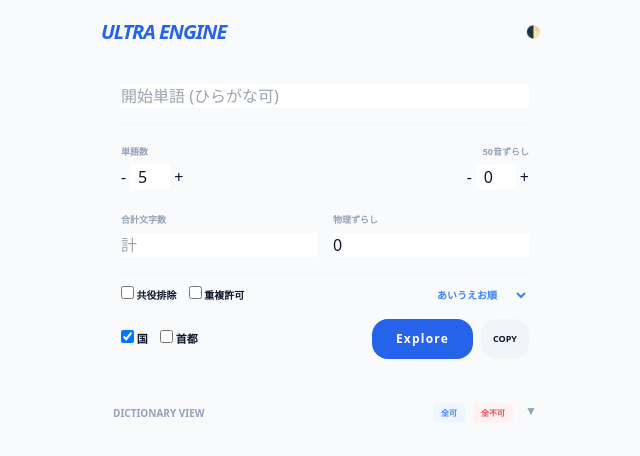
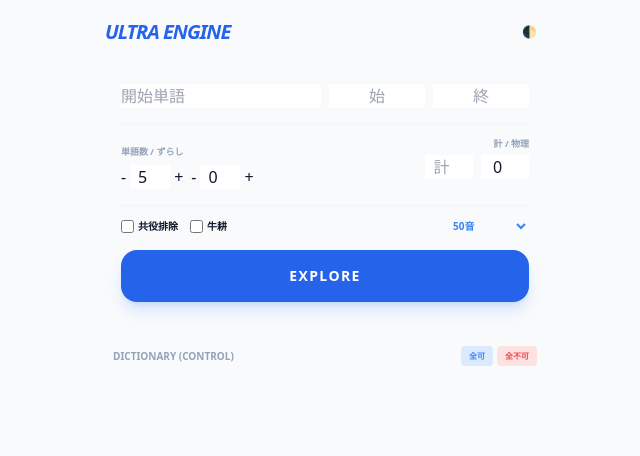
Before and after one commit to xjrstjrwvg-commits/pyongyang-, a Flask app: page / in a window 1280 px wide. Shown: the top 456 px of the page, without its empty margins (315-955 px from the left). Run offline with Flask 3, Linux system fonts and the light colour scheme; some libraries are stand-ins or nearby versions.

Commit message:
index.html

```diff
--- a/templates/index.html
+++ b/templates/index.html
@@ -6,7 +6,7 @@
     <title>極・ULTRA ENGINE</title>
     <script src="https://cdn.tailwindcss.com"></script>
     <script>
-        let wordStates = {}; // 0:Normal, 1:Block, 2:Force
+        let wordStates = {};
         let masterDataCache = {};
 
         function toggleDarkMode() {
@@ -16,8 +16,8 @@
 
         function saveSettings() {
             const settings = {
-                sw: document.getElementById('sw').value, ml: document.getElementById('ml').value,
-                ks: document.getElementById('ks').value, ps: document.getElementById('ps').value,
+                sw: document.getElementById('sw').value, sc: document.getElementById('sc').value, ec: document.getElementById('ec').value,
+                ml: document.getElementById('ml').value, ks: document.getElementById('ks').value, ps: document.getElementById('ps').value,
                 ttl: document.getElementById('ttl').value, conj: document.getElementById('conj').checked,
                 rt: document.getElementById('rt').checked, sort: document.getElementById('sort_type').value,
                 cats: Array.from(document.querySelectorAll('input[name="cat"]:checked')).map(c => c.value),
@@ -33,12 +33,14 @@
             if (localStorage.ultraSettings) {
                 const s = JSON.parse(localStorage.ultraSettings);
                 document.getElementById('sw').value = s.sw || "";
+                document.getElementById('sc').value = s.sc || "";
+                document.getElementById('ec').value = s.ec || "";
                 document.getElementById('ml').value = s.ml || 5;
                 document.getElementById('ks').value = s.ks || 0;
                 document.getElementById('ps').value = s.ps || 0;
                 document.getElementById('ttl').value = s.ttl || "";
-                document.getElementById('conj').checked = s.conj;
-                document.getElementById('rt').checked = s.rt;
+                document.getElementById('conj').checked = s.conj || false;
+                document.getElementById('rt').checked = s.rt || false;
                 document.getElementById('sort_type').value = s.sort || "kana";
                 document.querySelectorAll('input[name="cat"]').forEach(c => c.checked = (s.cats || []).includes(c.value));
                 wordStates = s.wordStates || {};
@@ -49,18 +51,17 @@
         function renderDictionary(data) {
             const container = document.getElementById('dict-content');
             container.innerHTML = Object.keys(data).map(cat => `
-                <div class="mb-4">
+                <div class="mb-4 text-xs">
                     <p class="text-[10px] font-bold text-blue-500 uppercase mb-2 border-b border-blue-500/20">${cat}</p>
                     <div class="space-y-1">
                         ${data[cat].sort().map(w => {
                             const state = wordStates[w] || 0;
                             const colors = ["bg-slate-100 dark:bg-slate-800", "bg-red-100 dark:bg-red-900/40 text-red-500", "bg-blue-600 text-white"];
                             const labels = ["可", "不可", "必須"];
-                            return `
-                                <div class="flex justify-between items-center p-2 rounded-lg ${colors[state]} transition-all text-xs font-bold">
-                                    <span>${w}</span>
-                                    <button onclick="cycleState('${w}')" class="px-3 py-1 rounded-md border border-black/10 dark:border-white/10 text-[9px] font-bold">${labels[state]}</button>
-                                </div>`;
+                            return `<div class="flex justify-between items-center p-2 rounded-lg ${colors[state]} transition-all font-bold">
+                                <span>${w}</span>
+                                <button onclick="cycleState('${w}')" class="px-3 py-1 rounded-md border border-black/10 dark:border-white/10 text-[9px] uppercase tracking-tighter">${labels[state]}</button>
+                            </div>`;
                         }).join('')}
                     </div>
                 </div>`).join('');
@@ -69,108 +70,91 @@
         function cycleState(w) { wordStates[w] = ((wordStates[w] || 0) + 1) % 3; saveSettings(); renderDictionary(masterDataCache); }
         function allState(s) { Object.keys(masterDataCache).forEach(c => masterDataCache[c].forEach(w => wordStates[w] = s)); saveSettings(); renderDictionary(masterDataCache); }
         function adjustVal(id, delta) { const el = document.getElementById(id); el.value = parseInt(el.value) + delta; saveSettings(); }
-
-        function copyAll() {
-            if (currentRoutes.length === 0) return;
-            const text = currentRoutes.map((rt, i) => `#${i+1}: ${rt.join(' → ')} (${rt.join('').length}文字)`).join('\n');
-            navigator.clipboard.writeText(text).then(() => {
-                const btn = document.getElementById('copyBtn');
-                btn.innerText = "COPIED!";
-                setTimeout(() => btn.innerText = "ALL COPY", 2000);
-            });
-        }
         window.onload = init;
     </script>
     <style>
         .dark { color-scheme: dark; }
         .glass { @apply bg-white dark:bg-slate-900 border border-slate-200 dark:border-slate-800 shadow-xl; }
         input, select { @apply bg-slate-50 dark:bg-slate-800 border-slate-300 dark:border-slate-700 p-2 rounded-xl text-xs outline-none focus:ring-1 ring-blue-500; }
-        .step-btn { @apply bg-slate-200 dark:bg-slate-700 w-7 h-7 flex items-center justify-center rounded font-black active:scale-90 transition-all; }
-        details > summary { list-style: none; }
-        details > summary::-webkit-details-marker { display: none; }
+        .step-btn { @apply bg-slate-200 dark:bg-slate-700 w-8 h-8 flex items-center justify-center rounded-lg font-black active:scale-90 transition-all; }
     </style>
 </head>
 <body class="bg-slate-50 dark:bg-slate-950 text-slate-900 dark:text-slate-100 p-3 font-sans" onchange="saveSettings()" oninput="saveSettings()">
     <div class="max-w-md mx-auto space-y-3">
-        <header class="flex justify-between items-center py-1">
+        <header class="flex justify-between items-center py-1 px-1">
             <h1 class="text-xl font-black italic text-blue-600 uppercase tracking-tighter">Ultra Engine</h1>
             <button onclick="toggleDarkMode()" class="p-2 glass rounded-full text-xs">🌓</button>
         </header>
 
         <div class="glass rounded-[28px] p-5 space-y-4">
-            <input id="sw" placeholder="開始単語 (ひらがな可)" class="w-full">
+            <div class="grid grid-cols-4 gap-2">
+                <input id="sw" placeholder="開始単語" class="col-span-2">
+                <input id="sc" placeholder="始" class="text-center">
+                <input id="ec" placeholder="終" class="text-center">
+            </div>
+
             <div class="grid grid-cols-2 gap-4 border-t border-slate-100 dark:border-slate-800 pt-3">
                 <div class="space-y-1">
-                    <label class="text-[9px] font-bold text-slate-400 uppercase">単語数</label>
-                    <div class="flex items-center gap-1"><button onclick="adjustVal('ml',-1)" class="step-btn">-</button><input type="number" id="ml" value="5" class="w-10 text-center"><button onclick="adjustVal('ml',1)" class="step-btn">+</button></div>
+                    <label class="text-[9px] font-bold text-slate-400 uppercase">単語数 / ずらし</label>
+                    <div class="flex gap-2">
+                        <div class="flex items-center gap-1"><button onclick="adjustVal('ml',-1)" class="step-btn">-</button><input type="number" id="ml" value="5" class="w-10 text-center"><button onclick="adjustVal('ml',1)" class="step-btn">+</button></div>
+                        <div class="flex items-center gap-1"><button onclick="adjustVal('ks',-1)" class="step-btn">-</button><input type="number" id="ks" value="0" class="w-10 text-center"><button onclick="adjustVal('ks',1)" class="step-btn">+</button></div>
+                    </div>
                 </div>
-                <div class="space-y-1 text-right">
-                    <label class="text-[9px] font-bold text-slate-400 uppercase">50音ずらし</label>
-                    <div class="flex items-center justify-end gap-1"><button onclick="adjustVal('ks',-1)" class="step-btn">-</button><input type="number" id="ks" value="0" class="w-10 text-center"><button onclick="adjustVal('ks',1)" class="step-btn">+</button></div>
+                <div class="space-y-1">
+                    <label class="text-[9px] font-bold text-slate-400 uppercase block text-right">計 / 物理</label>
+                    <div class="flex justify-end gap-2">
+                        <input type="number" id="ttl" placeholder="計" class="w-12 text-center">
+                        <input type="number" id="ps" value="0" class="w-12 text-center">
+                    </div>
                 </div>
             </div>
-            <div class="grid grid-cols-2 gap-4">
-                <div class="space-y-1"><label class="text-[9px] font-bold text-slate-400 uppercase">合計文字数</label><input type="number" id="ttl" placeholder="計" class="w-full"></div>
-                <div class="space-y-1"><label class="text-[9px] font-bold text-slate-400 uppercase">物理ずらし</label><input type="number" id="ps" value="0" class="w-full"></div>
-            </div>
+
             <div class="flex justify-between items-center text-[10px] font-bold border-t border-slate-100 dark:border-slate-800 pt-3">
-                <div class="flex gap-3"><label><input type="checkbox" id="conj"> 共役排除</label><label><input type="checkbox" id="rt"> 重複許可</label></div>
-                <select id="sort_type" class="bg-transparent border-none w-24 text-blue-500">
-                    <option value="kana">あいうえお順</option>
-                    <option value="len_desc">文字数：多い順</option>
-                    <option value="len_asc">文字数：少ない順</option>
+                <div class="flex gap-3"><label class="flex items-center gap-1"><input type="checkbox" id="conj"> 共役排除</label><label class="flex items-center gap-1"><input type="checkbox" id="rt"> 牛耕</label></div>
+                <select id="sort_type" class="bg-transparent border-none w-20 text-blue-500 font-bold">
+                    <option value="kana">50音</option>
+                    <option value="len_desc">多順</option>
+                    <option value="len_asc">少順</option>
                 </select>
             </div>
-            <div class="flex items-center justify-between text-[11px] font-bold">
-                <div class="flex gap-3"><label><input type="checkbox" name="cat" value="country" checked> 国</label><label><input type="checkbox" name="cat" value="capital"> 首都</label></div>
-                <div class="flex gap-2">
-                    <button onclick="run()" id="btn" class="bg-blue-600 text-white font-black px-6 py-3 rounded-2xl active:scale-95 transition-all text-xs tracking-widest">Explore</button>
-                    <button onclick="copyAll()" id="copyBtn" class="bg-slate-100 dark:bg-slate-800 font-bold px-3 py-3 rounded-2xl text-[9px] uppercase">Copy</button>
-                </div>
-            </div>
+
+            <button onclick="run()" id="btn" class="w-full bg-blue-600 text-white font-black py-4 rounded-2xl active:scale-95 transition-all text-sm uppercase tracking-widest shadow-lg shadow-blue-500/20">Explore</button>
         </div>
 
         <details class="glass rounded-2xl overflow-hidden">
             <summary class="p-3 text-[10px] font-black uppercase text-slate-400 cursor-pointer flex justify-between items-center bg-slate-50 dark:bg-slate-800/50">
-                <span>Dictionary View</span>
-                <div class="flex gap-2">
-                    <button onclick="allState(0)" class="bg-blue-50 dark:bg-blue-900/40 px-2 py-1 rounded text-[8px] text-blue-500">全可</button>
-                    <button onclick="allState(1)" class="bg-red-50 dark:bg-red-900/40 px-2 py-1 rounded text-[8px] text-red-500">全不可</button>
-                    <span class="text-xs ml-1">▼</span>
-                </div>
+                <span>Dictionary (Control)</span>
+                <div class="flex gap-1"><button onclick="allState(0)" class="bg-blue-100 dark:bg-blue-900/40 px-2 py-1 rounded text-[8px] text-blue-500">全可</button><button onclick="allState(1)" class="bg-red-100 dark:bg-red-900/40 px-2 py-1 rounded text-[8px] text-red-500 font-bold">全不可</button></div>
             </summary>
             <div id="dict-content" class="p-4 max-h-96 overflow-y-auto bg-white dark:bg-slate-900">Loading...</div>
         </details>
-        <div id="stats" class="text-center text-[10px] font-bold text-blue-500 hidden uppercase tracking-widest"></div>
         <div id="res" class="space-y-2 pb-16"></div>
     </div>
 
     <script>
-        let currentRoutes = [];
         async function run(){
-            const btn=document.getElementById('btn'); const resDiv=document.getElementById('res'); const statsDiv=document.getElementById('stats');
-            btn.innerText="EXPLORING..."; btn.disabled=true; resDiv.innerHTML=""; statsDiv.classList.add('hidden'); currentRoutes = [];
+            const btn=document.getElementById('btn'); const resDiv=document.getElementById('res');
+            btn.innerText="EXPLORING..."; btn.disabled=true; resDiv.innerHTML="";
             const blocked = Object.keys(wordStates).filter(w => wordStates[w] === 1);
             const forced = Object.keys(wordStates).filter(w => wordStates[w] === 2);
-            const cats = Array.from(document.querySelectorAll('input[name="cat"]:checked')).map(c => c.value);
             const r = await fetch('/search',{
                 method:'POST',
                 headers:{'Content-Type':'application/json'},
                 body:JSON.stringify({
-                    start_word:document.getElementById('sw').value, max_len:document.getElementById('ml').value,
-                    target_total_len: document.getElementById('ttl').value ? parseInt(document.getElementById('ttl').value) : null,
+                    start_word:document.getElementById('sw').value, start_char:document.getElementById('sc').value, end_char:document.getElementById('ec').value,
+                    max_len:document.getElementById('ml').value, target_total_len: document.getElementById('ttl').value ? parseInt(document.getElementById('ttl').value) : null,
                     pos_shift:document.getElementById('ps').value, kana_shift:document.getElementById('ks').value,
                     exclude_conjugates:document.getElementById('conj').checked, round_trip:document.getElementById('rt').checked,
-                    sort_type:document.getElementById('sort_type').value, categories: cats, blocked_words: blocked, force_words: forced
+                    sort_type:document.getElementById('sort_type').value, categories: ["country", "capital"],
+                    blocked_words: blocked, force_words: forced
                 })
             });
             const d = await r.json(); btn.innerText="EXPLORE"; btn.disabled=false;
-            if(d.count > 0){
-                currentRoutes = d.routes; statsDiv.innerText = `${d.count} ROUTES FOUND`; statsDiv.classList.remove('hidden');
-                resDiv.innerHTML = d.routes.map((rt, i)=>`<div class="glass p-3 rounded-xl border-l-4 border-blue-500 text-[13px] font-bold leading-relaxed animate-in fade-in slide-in-from-bottom-1">
-                    <div class="flex justify-between text-[8px] text-slate-400 mb-1 font-mono"><span>#${i+1}</span><span class="bg-blue-100 dark:bg-blue-900/40 text-blue-600 px-1 rounded font-bold">${rt.join('').length}文字</span></div>
-                    ${rt.join(' <span class="text-blue-500 opacity-60">→</span> ')}</div>`).join('');
-            } else { resDiv.innerHTML = '<p class="text-center text-slate-500 py-12 font-bold text-xs uppercase italic tracking-widest">No Routes Found</p>'; }
+            resDiv.innerHTML = d.count > 0 ? d.routes.map((rt, i)=>`
+                <div class="glass p-3 rounded-xl border-l-4 border-blue-500 text-[13px] font-bold leading-relaxed animate-in fade-in slide-in-from-bottom-1">
+                    <div class="flex justify-between text-[8px] text-slate-400 mb-1 font-mono"><span>#${i+1}</span><span>${rt.join('').length}文字</span></div>
+                    ${rt.join(' <span class="text-blue-500 opacity-60">→</span> ')}</div>`).join('') : '<p class="text-center text-slate-500 py-10 font-bold text-xs uppercase italic tracking-widest">No Routes Found</p>';
         }
     </script>
 </body>
```
